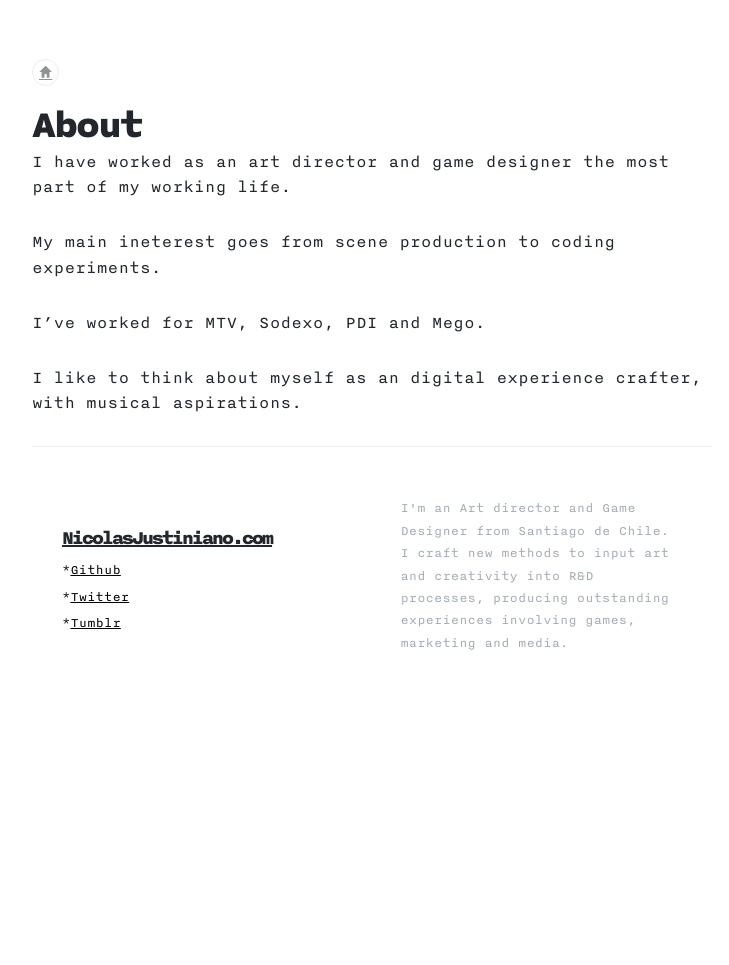
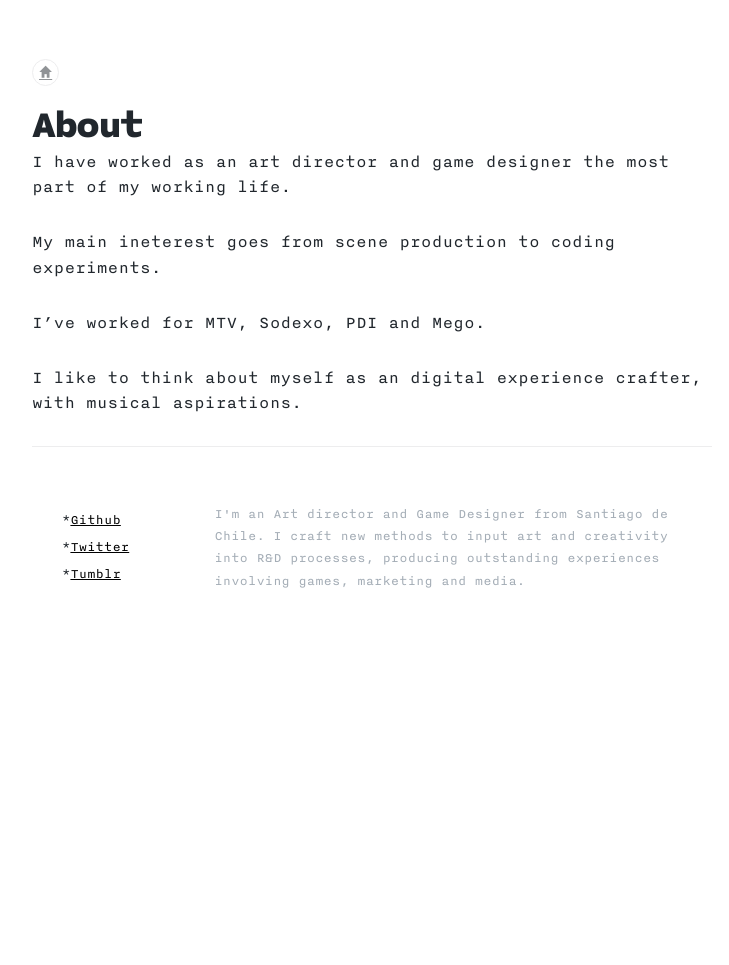
Before and after one commit to nclsjstnn/nicolasjustiniano.com, a Jekyll site: the page built from about.md, in a window 1280 px wide. Shown: the whole page, without its empty margins (268-997 px from the left). Built offline with Jekyll 4.4.1, drawn with Linux system fonts in a browser that asks for light colours.

Commit message:
footer fix

```diff
--- a/_includes/footer.html
+++ b/_includes/footer.html
@@ -16,7 +16,7 @@
             {% endif %}
 
             <div class="details">
-                <h4><a href="{{ site.url }}" class="url n">NicolasJustiniano.com</a></h4>
+                <!-- <h4><a href="{{ site.url }}" class="url n">NicolasJustiniano.com</a></h4> -->
                 <span>*<a href="https://github.com/{{site.github_username}}" style="_blank">Github</a></span><br>
                 <span>*<a href="https://twitter.com/{{site.twitter_username}}" style="_blank">Twitter</a></span><br>
                 <span>*<a href="http://{{site.tumblr_username}}.tumblr.com/" style="_blank">Tumblr</a></span>
--- a/_includes/header.html
+++ b/_includes/header.html
@@ -8,7 +8,7 @@
     <div id="user_bio" style="margin:20px 0;font-size:16px;line-height:24px">
         <div class="inner">
           <p>{{ site.description }}</p>
-          <p>Inquiries and CV: <a href="mailto:{{ site.email }}">{{ site.email }}</a>.</p>
+          <p>Inquiries: <a href="mailto:{{ site.email }}">{{ site.email }}</a>.</p>
         </div>
     </div>
      <!--
--- a/css/screen.css
+++ b/css/screen.css
@@ -1016,23 +1016,27 @@ body>a.btn.nav {
     position: relative;
     font-size: 16px;
     margin: 0 10px 70px 10px;
-    padding: 15px 28px
+    padding: 15px 28px;
+
 }
 body>a.btn.nav span {
     position: absolute;
     top: 11px;
     font-size: 25px;
     margin-top: 1px
+
 }
 body>a.btn.nav.next {
-    padding-right: 46px
+    padding-right: 46px;
+    text-decoration:none !important;
 }
 body>a.btn.nav.next span {
     right: 14px;
     margin-top: 1px
 }
 body>a.btn.nav.prev {
-    padding-left: 46px
+    padding-left: 46px;
+    text-decoration:none !important;
 }
 body>a.btn.nav.prev span {
     left: 14px;
@@ -1085,7 +1089,7 @@ body>footer div.vcard, .post-footer div.vcard {
     *vertical-align: auto;
     zoom: 1;
     *display: inline;
-    width: 50%;
+    width: 20%;
     min-height: 100px
 }
 body>footer div.vcard span.given-name, body>footer div.vcard span.family-name, .post-footer div.vcard span.given-name, .post-footer div.vcard span.family-name {
@@ -1160,7 +1164,7 @@ body>footer #user_bio, .post-footer #user_bio {
     *vertical-align: auto;
     zoom: 1;
     *display: inline;
-    width: 47%
+    width: 77%
 }
 body>footer #user_bio .inner, .post-footer #user_bio .inner {
     padding-left: 20px;
```
